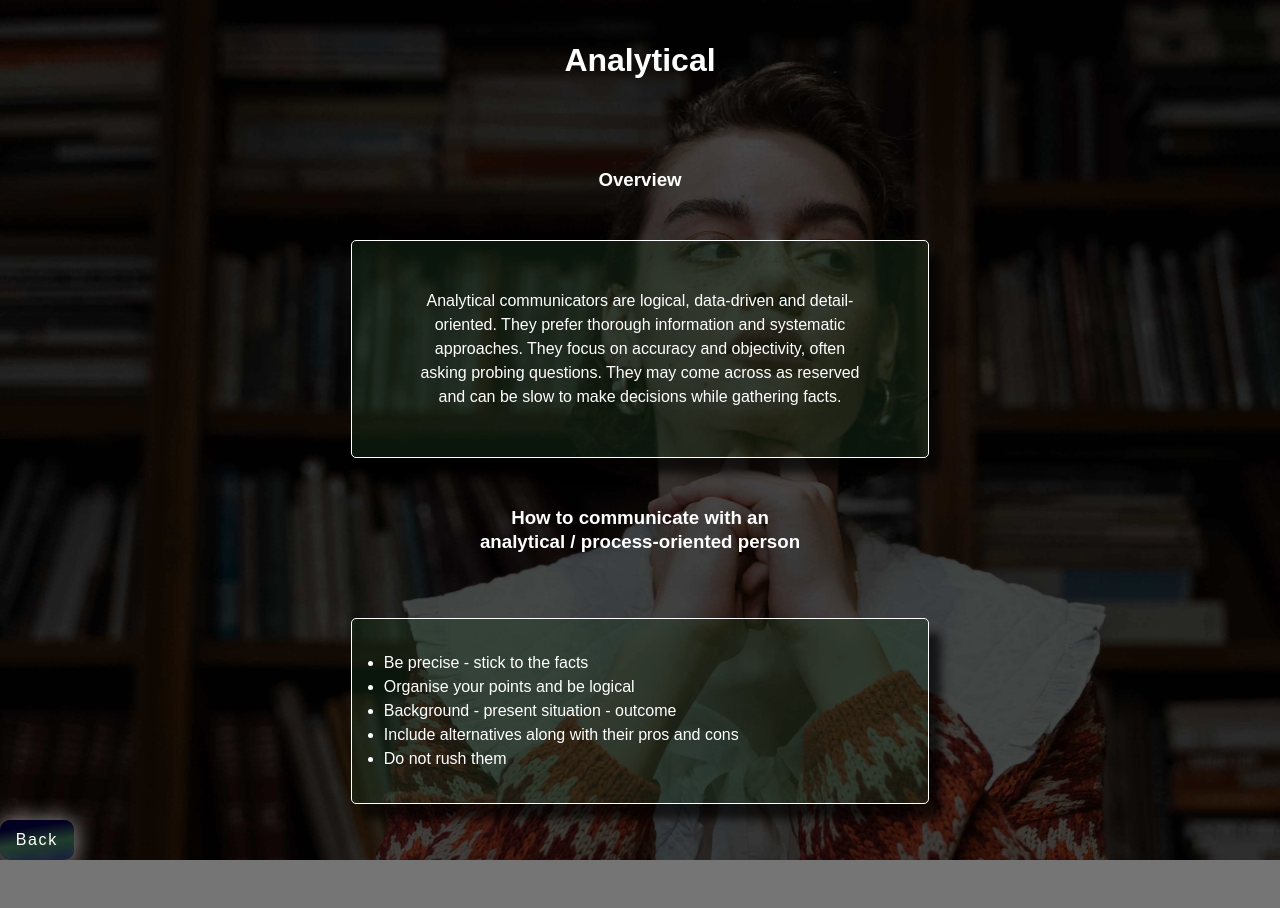
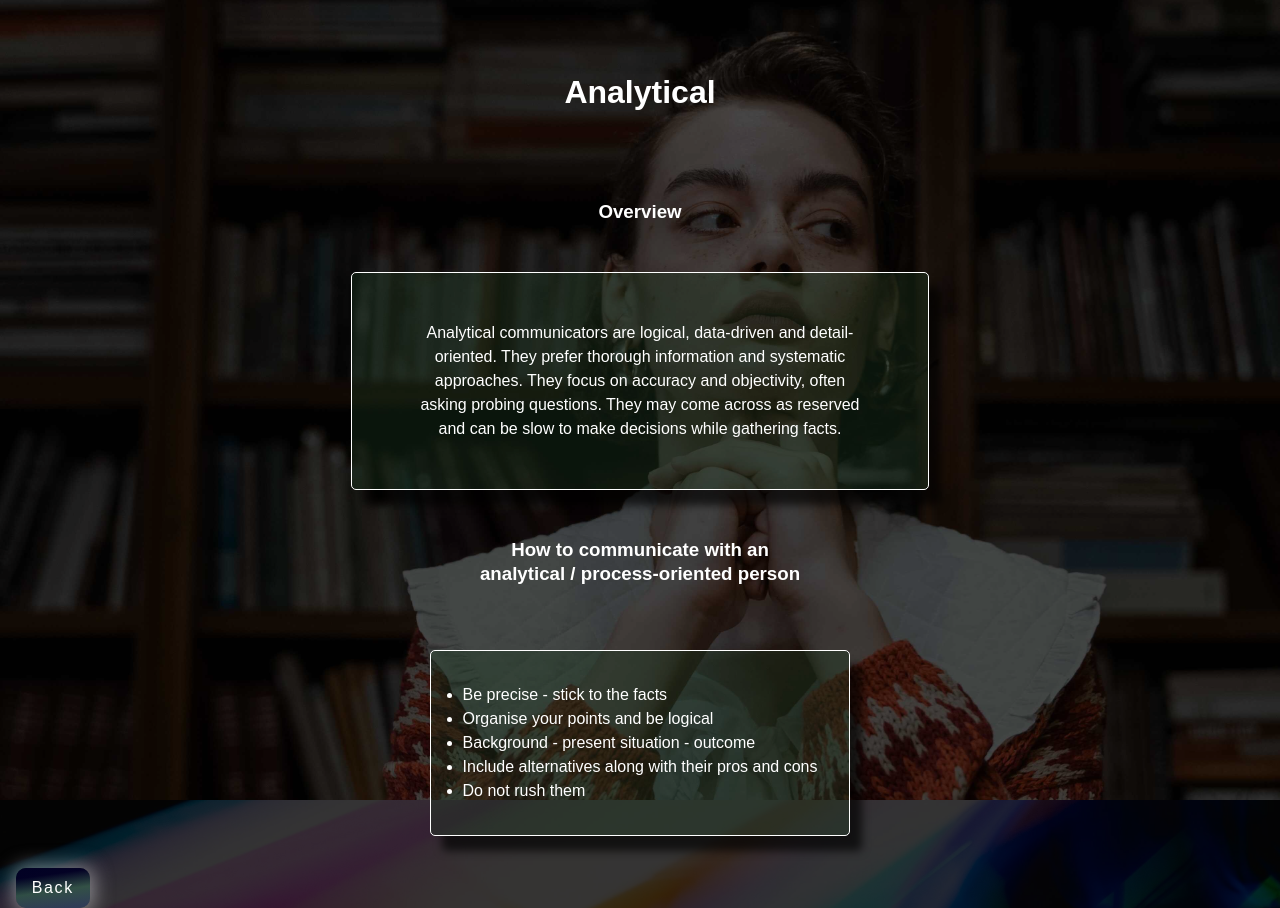
Before and after one commit to JJenk89/Merrill_Reid, a React (Vite) app: page /analytical in a window 1280 px wide. Before the commit the page ends 860 px from the top, so only its background shows below. Built offline with nearby package versions, Linux system fonts and the light colour scheme; a web font is replaced by a local one.

Commit message:
- styling changes, fixed overflow hidden bug

```diff
--- a/src/Sass/app.scss
+++ b/src/Sass/app.scss
@@ -13,18 +13,19 @@
 
 }
 
-#root {
+/* #root {
     overflow:hidden;
 
-}
+} */
 
 body {
     font-family: variables.$font;
     background-color: rgba(38, 37, 37, 0.63);
-    background: url("../assets/background.jpg") rgba(38, 37, 37, 0.63) no-repeat center fixed;
+    background: url("/src/assets/background.jpg") rgba(38, 37, 37, 0.93) no-repeat center fixed;
     background-size: cover;
     background-blend-mode: multiply;
     color: white;
+    height: 100%;
 }
 
 a {
@@ -41,6 +42,7 @@ a:visited {
     flex-direction: column;
     justify-content: center;
     align-items: center;
+    padding: 1rem;
 
     h1, h3, p {
         margin: 0 1rem;
@@ -80,8 +82,8 @@ a:visited {
             padding: 2rem;
             margin: 1rem auto;
             line-height: 24px;
-            width: 700px;
-            width: moz-available;
+            max-width: 700px;
+            max-width: moz-available;
         }
 
         p, ul {
@@ -97,25 +99,26 @@ a:visited {
     background: url("../assets/analytical.jpg") rgba(38, 37, 37, 0.63) no-repeat center fixed;
     background-size: cover;
     background-blend-mode: multiply;
-    height: fit-content;
+    height: 100vh;
+    padding: 1rem;
 }
 .amiable-bkg {
     background: url("../assets/amiable.jpg") rgba(38, 37, 37, 0.63) no-repeat center fixed;
     background-size: cover;
     background-blend-mode: multiply;
-    height: fit-content;
+    height: 100vh;
 }
 .driver-bkg {
     background: url("../assets/driver.jpg") rgba(38, 37, 37, 0.63) no-repeat center fixed;
     background-size: cover;
     background-blend-mode: multiply;
-    height: fit-content;
+    height: 100vh;
 }
 .expressive-bkg {
     background: url("../assets/expressive.jpg") rgba(38, 37, 37, 0.83) no-repeat center fixed;
     background-size: cover;
     background-blend-mode: multiply;
-    height: fit-content;
+    height: 100vh;
 }
 
 @media screen and (min-height: 600px) {
```
